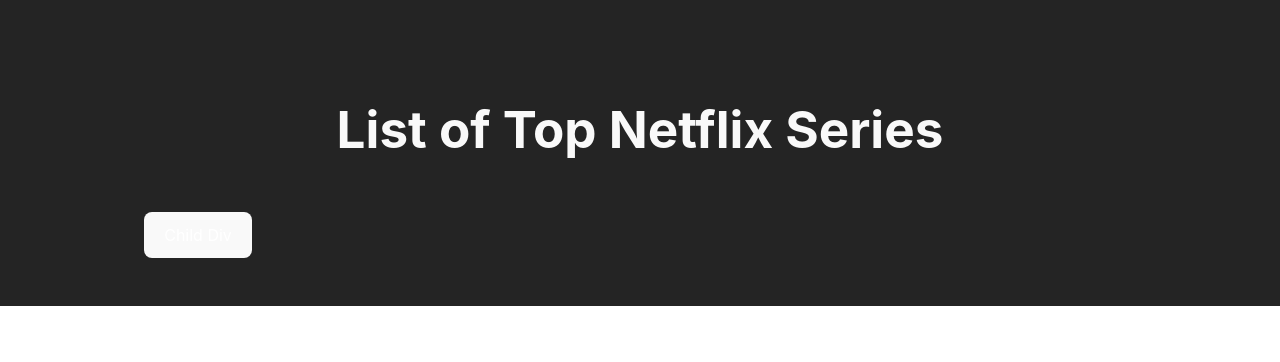
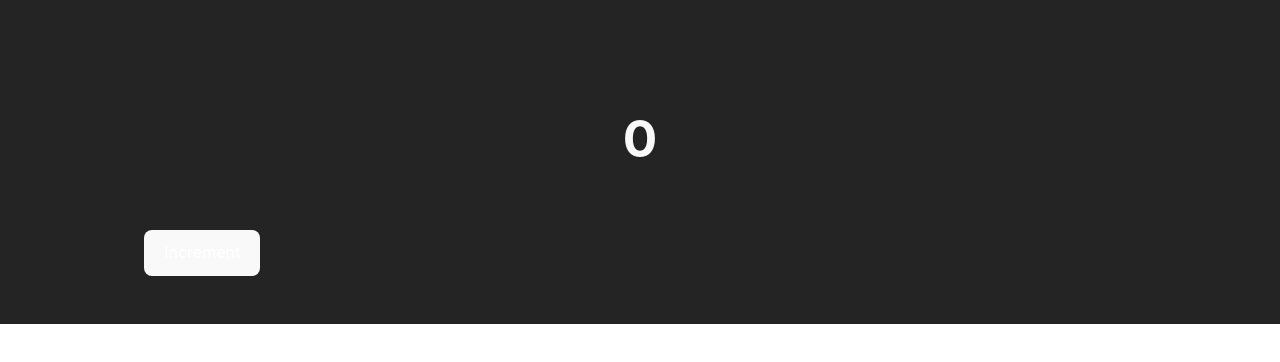
Before and after one commit to MznAarik/react-my-app, a React (Vite) app: page / in a window 1280 px wide. Shown: the top 362 px of the page. Built offline with nearby package versions, Linux system fonts and the light colour scheme.

Commit message:
useState Hook

```diff
--- a/src/App.jsx
+++ b/src/App.jsx
@@ -1,20 +1,21 @@
 import React from "react";
-import NetflixSeries, { Footer, Header } from "./components/NetflixSeries";
-import { EventHandling } from "./components/EventHandling";
 import '@mantine/core/styles.css';
+import { MantineProvider } from '@mantine/core';
+import { State } from "./components/hooks/State";
 
-import { MantineProvider } from '@mantine/core';
-import { EventProps } from "./components/EventProps";
-import { EventPropagation } from "./components/EventPropagation";
+// import NetflixSeries, { Footer, Header } from "./components/NetflixSeries";
+// import { EventHandling } from "./components/EventHandling";
+// import { EventProps } from "./components/EventProps";
+// import { EventPropagation } from "./components/EventPropagation";
 
 export default function App() {
   return <MantineProvider>{
     <section className="container">
-      <h1 className="card-heading">List of Top Netflix Series</h1>
       {/* <NetflixSeries /> */}
       {/* <EventHandling /> */}
       {/* <EventProps /> */}
-      <EventPropagation />
+      {/* <EventPropagation /> */}
+      <State />
     </section>
   }
   </MantineProvider>;
--- a/src/components/NetflixSeries.jsx
+++ b/src/components/NetflixSeries.jsx
@@ -4,6 +4,8 @@
 
 const NetflixSeries = () => {
     return (
+        <>
+            <h1 className="card-heading">List of Top Netflix Series</h1>
             <ul className="grid grid-three--cols">
                 {
                     seriesData.map((curElem) => (
@@ -11,6 +13,7 @@
                     ))
                 }
             </ul >
+        </>
     );
 };
 
--- /dev/null
+++ b/src/components/hooks/State.jsx
@@ -0,0 +1,28 @@
+import { useState } from "react";
+
+// const [count, setCount] = useState(0);
+
+
+export const State = () => {
+    // let value = 0;
+    // const handleClickButton = () => {
+    //     value++;
+    //     console.log(value);
+
+    // let array = useState();
+    const [count, setCount] = useState(0);
+
+    const handleBUttonClick = () => {
+        setCount(() => count + 1);
+    }
+
+    return (
+        <>
+            <section className="main-div">
+                <h1>{count}</h1>
+                <button onClick={handleBUttonClick}>Increment</button>
+            </section>
+        </>
+    );
+
+};
```
Lines whose indentation alone changed are shown as unchanged.
